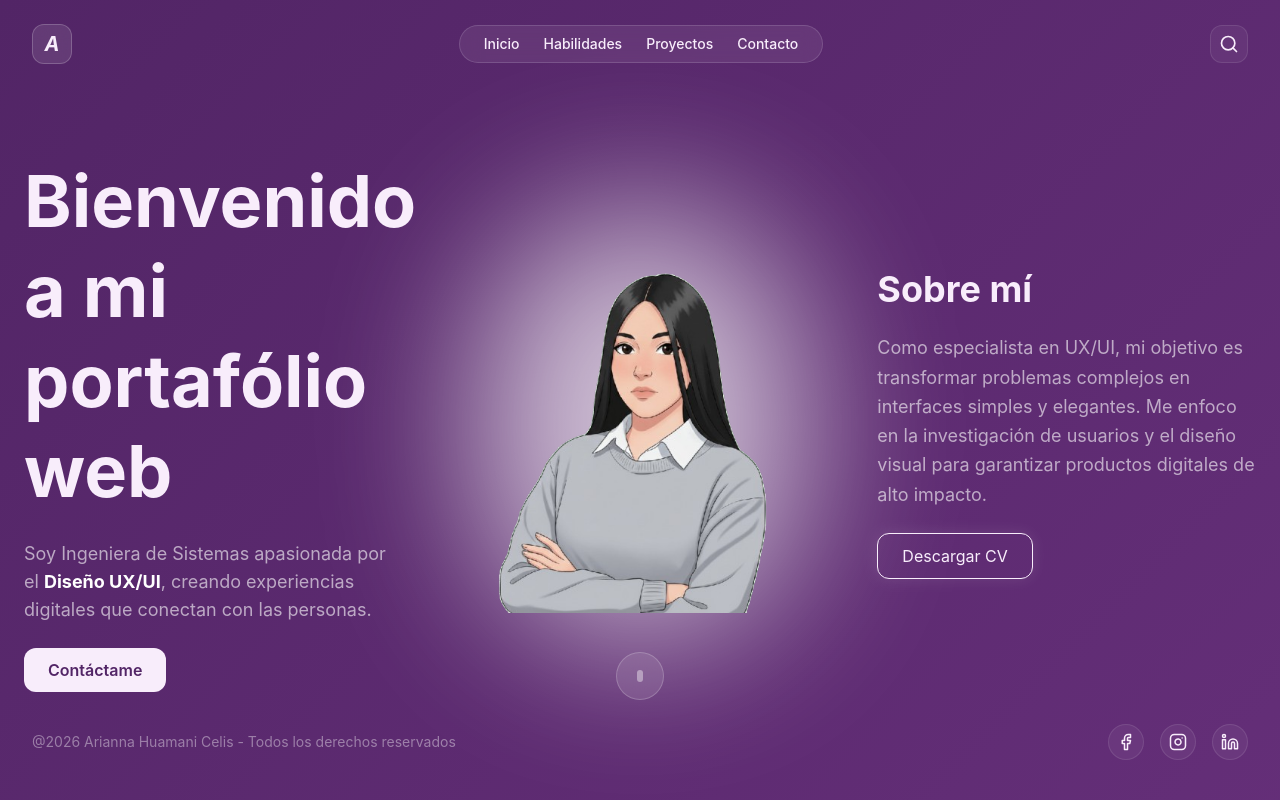
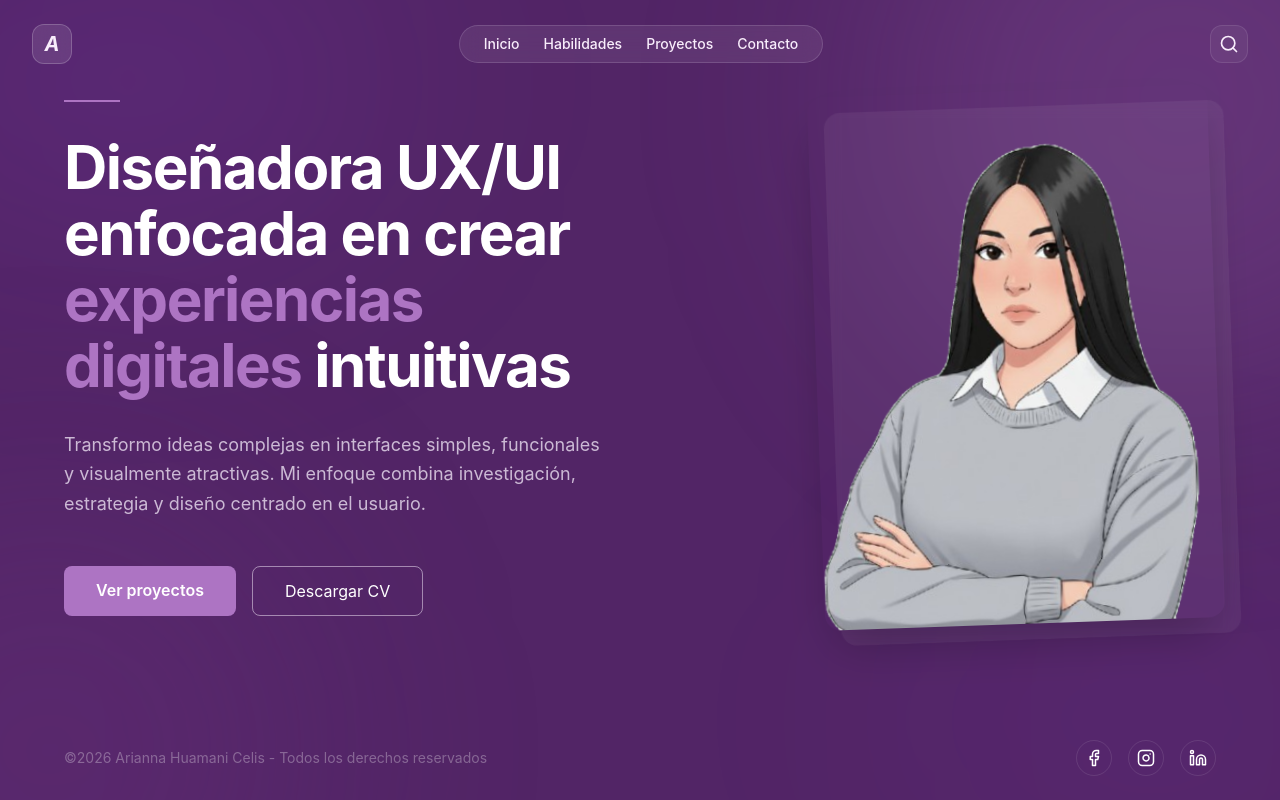
Before and after one commit to AriannaHC/PortafolioWeb, a React (Vite) app: page / in a window 1280 px wide. Shown: the top 800 px of the page. Built offline with nearby package versions, Linux system fonts and the light colour scheme.

Commit message:
Actualización

```diff
--- a/src/App.tsx
+++ b/src/App.tsx
@@ -14,7 +14,7 @@ export default function App() {
   const [searchQuery, setSearchQuery] = useState('');
 
   return (
-    <div className="relative selection:bg-accent-purple selection:text-white">
+    <div className="relative selection:bg-purple-500 selection:text-white">
       <Navbar onSearch={setSearchQuery} />
       <main>
         <Hero />
@@ -25,8 +25,8 @@ export default function App() {
 
       {/* Global Background Elements */}
       <div className="fixed inset-0 -z-10 pointer-events-none overflow-hidden">
-        <div className="absolute top-[-10%] left-[-10%] w-[40%] h-[40%] bg-accent-purple/10 blur-[120px] rounded-full" />
-        <div className="absolute bottom-[-10%] right-[-10%] w-[40%] h-[40%] bg-accent-purple/5 blur-[120px] rounded-full" />
+        <div className="absolute top-[-10%] left-[-10%] w-[40%] h-[40%] bg-purple-500/10 blur-[120px] rounded-full" />
+        <div className="absolute bottom-[-10%] right-[-10%] w-[40%] h-[40%] bg-purple-500/5 blur-[120px] rounded-full" />
       </div>
     </div>
   );
--- a/src/components/Hero.tsx
+++ b/src/components/Hero.tsx
@@ -1,100 +1,119 @@
 import React from 'react';
 import { motion } from 'motion/react';
-import { Facebook, Instagram, Linkedin, Twitter } from 'lucide-react';
+import { Facebook, Instagram, Linkedin } from 'lucide-react';
 import foto from "../assets/perfil1.png";
 import cv from "../assets/CV.pdf";
 
 export const Hero = () => {
   return (
-    <section id="inicio" className="relative min-h-screen flex items-center justify-center px-6 pt-32 pb-20 overflow-hidden">
-      <div className="max-w-7xl w-full grid grid-cols-1 lg:grid-cols-3 items-center gap-12 relative z-10">
+    <section
+      id="inicio"
+      // CLAVE 1: 'min-h-screen' asegura altura completa. 'flex-col' organiza verticalmente.
+      className="relative w-full min-h-screen flex flex-col justify-between overflow-hidden"
+    >
 
-        {/* Left Content */}
-        <motion.div
-          initial={{ x: -50, opacity: 0 }}
-          animate={{ x: 0, opacity: 1 }}
-          transition={{ delay: 0.2 }}
-          className="space-y-6 text-center lg:text-left"
-        >
-          <h1 className="text-5xl lg:text-7xl font-bold leading-tight">
-            Bienvenido a mi <br /> portafólio web
-          </h1>
-          <p className="text-white/60 text-lg max-w-md mx-auto lg:mx-0">
-            Soy Ingeniera de Sistemas apasionada por el <span className="text-white font-bold">Diseño UX/UI</span>, creando experiencias digitales que conectan con las personas.
-          </p>
-          <div className="flex justify-center lg:justify-start">
-  <a href="#contacto" className="btn-primary w-full sm:w-auto text-center">
-    Contáctame
-  </a>
-</div>
-        </motion.div>
-
-        {/* Center Image */}
-        <motion.div
-          initial={{ scale: 0.9, opacity: 0 }}
-          animate={{ scale: 1, opacity: 1 }}
-          transition={{ duration: 0.6 }}
-          className="relative flex justify-center order-first lg:order-none"
-        >
-       <div className="hero-image-container relative w-full max-w-[400px] aspect-[3/4] flex items-center justify-center">
-
-  {/* Glow detrás */}
-  <div className="absolute w-[85%] h-[85%] bg-white rounded-full blur-[80px] opacity-70"></div>
-
-  {/* Imagen */}
-  <img
-    src={foto}
-    alt="Arianna Huamani Celis"
-    className="relative w-full h-full object-contain"
-  />
-
-
+      {/* Background blobs (Luces de fondo) */}
+      <div className="absolute inset-0 pointer-events-none">
+        <div className="absolute top-[-100px] right-[-100px] md:top-[-200px] md:right-[-200px] w-[300px] md:w-[600px] h-[300px] md:h-[600px] bg-[#AD74C3]/20 rounded-full blur-[80px] md:blur-[120px]"></div>
+        <div className="absolute bottom-[-100px] left-[-100px] md:bottom-[-200px] md:left-[-200px] w-[250px] md:w-[500px] h-[250px] md:h-[500px] bg-[#7A3A8E]/20 rounded-full blur-[80px] md:blur-[120px]"></div>
       </div>
 
-          {/* Decorative element like in the image */}
-          <div className="absolute -bottom-6 left-1/2 -translate-x-1/2 w-12 h-12 bg-white/10 backdrop-blur-md rounded-full border border-white/20 flex items-center justify-center">
-             <div className="w-1.5 h-3 bg-white/40 rounded-full" />
-          </div>
-        </motion.div>
+      {/* CONTENEDOR PRINCIPAL (El "Relleno" del sándwich) */}
+      {/* CLAVE 2: 'flex-grow' empuja el footer abajo. 'flex items-center' centra el contenido verticalmente en escritorio */}
+      <div className="flex-grow flex items-center justify-center px-6 lg:px-16 py-20 relative z-10">
 
-        {/* Right Content */}
+        {/* GRID: Aquí definimos el layout interno */}
+        <div className="w-full max-w-[1280px] grid grid-cols-1 lg:grid-cols-2 gap-12 lg:gap-20 items-center">
+
+          {/* LADO IZQUIERDO: Texto */}
+          {/* En móvil orden 2 (abajo de foto si quisieras, pero aquí lo dejo normal), texto centrado. En PC texto a la izquierda */}
           <motion.div
-          initial={{ x: 50, opacity: 0 }}
+            initial={{ x: -40, opacity: 0 }}
             animate={{ x: 0, opacity: 1 }}
-          transition={{ delay: 0.4 }}
-          className="space-y-6 text-center lg:text-left"
+            transition={{ duration: 0.6 }}
+            className="space-y-6 md:space-y-8 text-center lg:text-left order-1"
           >
-          <h2 className="text-4xl font-bold">Sobre mí</h2>
-          <p className="text-white/60 text-lg leading-relaxed">
-            Como especialista en UX/UI, mi objetivo es transformar problemas complejos en interfaces simples y elegantes. Me enfoco en la investigación de usuarios y el diseño visual para garantizar productos digitales de alto impacto.
+            {/* Línea decorativa */}
+            <div className="w-14 h-[2px] bg-[#AD74C3] mx-auto lg:mx-0"></div>
+
+            <h1 className="text-3xl sm:text-4xl md:text-5xl lg:text-6xl font-bold leading-[1.1] tracking-tight text-white">
+              Diseñadora UX/UI enfocada en crear
+              <span className="text-[#AD74C3]"> experiencias digitales </span>
+              intuitivas
+            </h1>
+
+            <p className="text-[#EADFF0]/80 text-base md:text-lg max-w-xl mx-auto lg:mx-0 leading-relaxed">
+              Transformo ideas complejas en interfaces simples, funcionales
+              y visualmente atractivas. Mi enfoque combina investigación,
+              estrategia y diseño centrado en el usuario.
             </p>
-          <div className="flex justify-center lg:justify-start">
+
+            <div className="flex flex-col sm:flex-row gap-4 justify-center lg:justify-start pt-4">
+              <a
+                href="#proyectos"
+                className="bg-[#AD74C3] text-white px-8 py-3 rounded-lg font-semibold hover:scale-105 hover:shadow-[0_0_25px_rgba(173,116,195,0.4)] transition duration-300 text-center"
+              >
+                Ver proyectos
+              </a>
+
               <a
                 href={cv}
                 download
-  className="btn-outline flex items-center gap-3 shadow-[0_0_15px_rgba(255,255,255,0.1)] hover:shadow-[0_0_25px_rgba(255,255,255,0.2)]"
+                className="border border-[#F8EDFB]/50 text-white px-8 py-3 rounded-lg hover:bg-[#F8EDFB]/10 transition duration-300 text-center"
               >
                 Descargar CV
               </a>
             </div>
           </motion.div>
+
+          {/* LADO DERECHO: Imagen */}
+          <motion.div
+            initial={{ opacity: 0, y: 40 }}
+            animate={{ opacity: 1, y: 0 }}
+            transition={{ duration: 0.8 }}
+            className="flex justify-center lg:justify-end order-2"
+          >
+            {/* CLAVE 3: Ajuste de tamaño. En PC rota un poco (-rotate-2), en móvil es recta */}
+            <div className="relative w-full max-w-[280px] sm:max-w-[320px] lg:max-w-[400px] aspect-[3/4] lg:-rotate-2 lg:hover:rotate-0 transition duration-500">
+
+              {/* Panel suave detrás de la foto */}
+              <div className="absolute inset-0 rounded-2xl bg-white/5 backdrop-blur-sm transform translate-x-2 translate-y-2 lg:translate-x-4 lg:translate-y-4"></div>
+
+              <img
+                src={foto}
+                alt="Arianna Huamani Celis"
+                className="relative w-full h-full object-cover rounded-2xl shadow-2xl z-10"
+              />
+            </div>
+          </motion.div>
+
+        </div>
       </div>
 
-      {/* Footer-like bottom bar inside hero as per image */}
-      <div className="absolute bottom-10 left-0 right-0 px-8 flex flex-col md:flex-row items-center justify-between gap-6 max-w-7xl mx-auto w-full">
-        <p className="text-white/40 text-sm">@2026 Arianna Huamani Celis - Todos los derechos reservados</p>
+      {/* FOOTER (Barra inferior) */}
+      {/* Se queda abajo gracias a que el div de arriba tiene flex-grow */}
+      <div className="relative z-10 w-full px-6 lg:px-16 py-6 border-t border-white/5 lg:border-none">
+        <div className="max-w-[1280px] mx-auto flex flex-col-reverse md:flex-row items-center justify-between gap-4">
+
+          <p className="text-white/30 text-xs md:text-sm text-center md:text-left">
+            ©2026 Arianna Huamani Celis - Todos los derechos reservados
+          </p>
+
           <div className="flex items-center gap-4">
-          <a href="https://www.facebook.com/Arianaaaaa.05/" className="p-2 bg-white/5 rounded-full border border-white/10 hover:bg-white/20 transition-all">
+            <a href="https://www.facebook.com/Arianaaaaa.05/" className="p-2 rounded-full border border-white/10 hover:bg-white/10 transition-all text-white">
               <Facebook size={18} />
             </a>
-          <a href="https://www.instagram.com/drizzle_ari/" className="p-2 bg-white/5 rounded-full border border-white/10 hover:bg-white/20 transition-all">
+            <a href="https://www.instagram.com/drizzle_ari/" className="p-2 rounded-full border border-white/10 hover:bg-white/10 transition-all text-white">
               <Instagram size={18} />
             </a>
-          <a href="https://www.linkedin.com/in/arianna-milagros-huamani-celis" target="_blank" rel="noopener noreferrer" className="p-2 bg-white/5 rounded-full border border-white/10 hover:bg-white/20 transition-all">
+            <a href="https://www.linkedin.com/in/arianna-milagros-huamani-celis" target="_blank" rel="noopener noreferrer" className="p-2 rounded-full border border-white/10 hover:bg-white/10 transition-all text-white">
               <Linkedin size={18} />
             </a>
           </div>
+
         </div>
+      </div>
+
     </section>
   );
 };
--- a/src/components/Navbar.tsx
+++ b/src/components/Navbar.tsx
@@ -1,13 +1,17 @@
 import React, { useState } from 'react';
 import { motion, AnimatePresence } from 'motion/react';
 import { Search, Menu, X, ChevronDown } from 'lucide-react';
+interface NavbarProps {
+  onSearch: (value: string) => void;
+}
 
-export const Navbar = () => {
+export const Navbar = ({ onSearch }: NavbarProps) => {
   const [isSearchOpen, setIsSearchOpen] = useState(false);
   const [isMenuOpen, setIsMenuOpen] = useState(false);
   const [searchTerm, setSearchTerm] = useState('');
 
-  const handleSearch = (term) => {
+ const handleSearch = (term: string) => {
+  onSearch(term); // 🔥 conecta con App
   const element = document.getElementById(term.toLowerCase());
   if (element) {
     element.scrollIntoView({ behavior: 'smooth' });
--- a/src/index.css
+++ b/src/index.css
@@ -4,22 +4,18 @@
   --font-sans: "Inter", ui-sans-serif, system-ui, sans-serif;
 
   /* Nueva paleta */
-  --color-primary-dark: #522566;
+   --color-dark: #522566;
   --color-primary: #7A3A8E;
   --color-accent: #AD74C3;
   --color-soft: #EADFF0;
   --color-light: #F8EDFB;
+  --color-text-dark: #2B1A33;
 }
 
 @layer base {
   body {
-    @apply font-sans antialiased;
-    background: linear-gradient(
-      135deg,
-      var(--color-primary-dark),
-      var(--color-primary)
-    );
-    color: var(--color-light);
+    background-color: #522566;
+    color: #F8EDFB;
   }
 }
 
```
Lines whose indentation alone changed are shown as unchanged.
